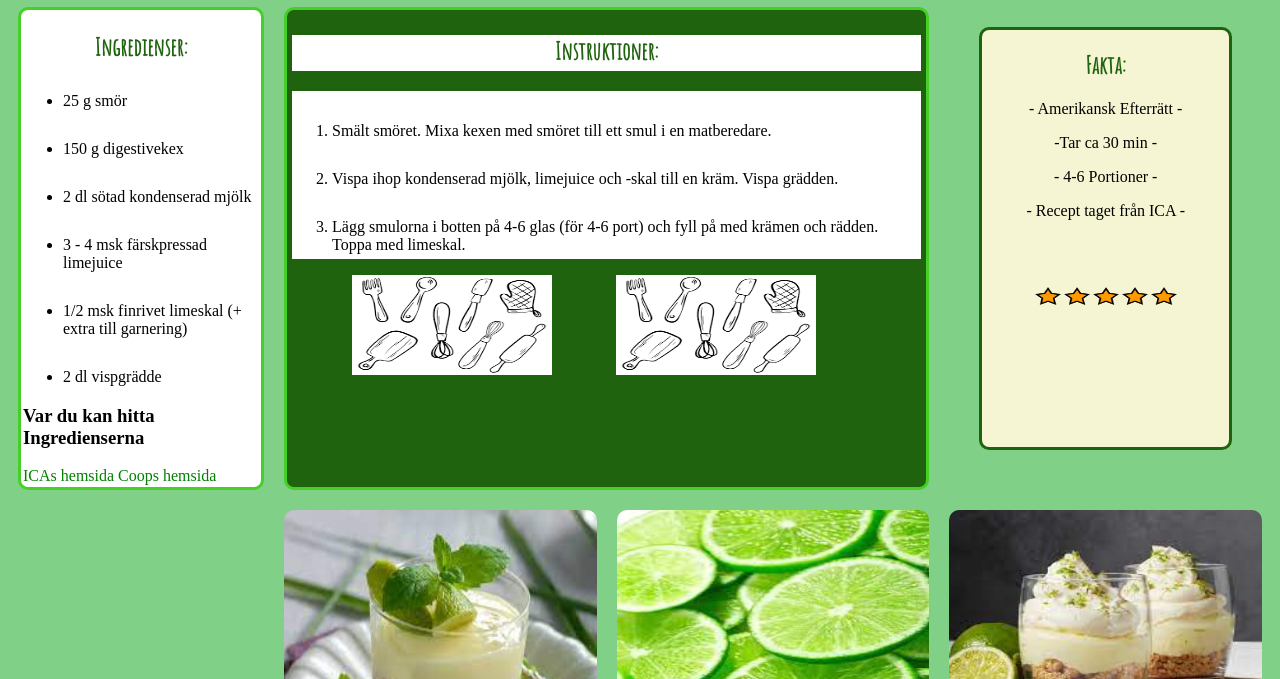
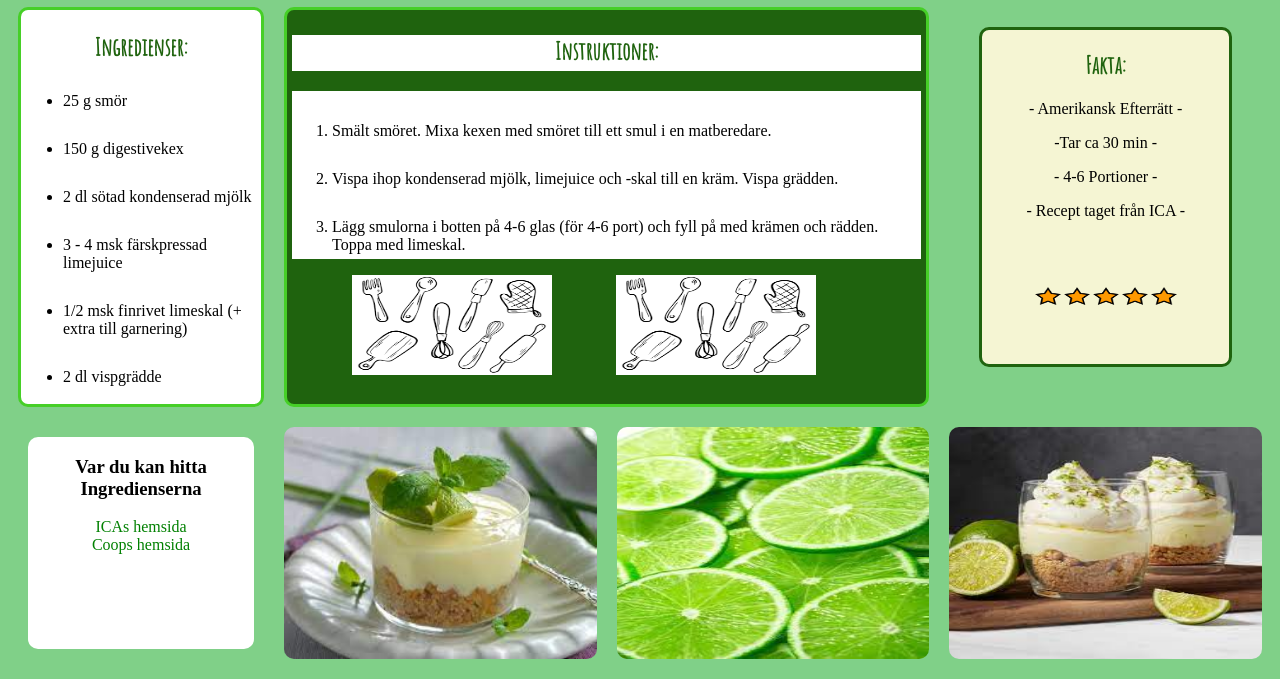
Before and after one commit to TE22A-andersson-tea/Projekt-1_Key_lime_pie, a plain HTML site: page index.html in a window 1280 px wide. Shown: the part 121-800 px from the top of the page. Drawn offline with Linux system fonts and the light colour scheme; a web font is replaced by a local one.

Commit message:
fixat länkar och ny div, tagit bort footer

```diff
--- a/index.html
+++ b/index.html
@@ -27,9 +27,7 @@
             <li>1/2 msk finrivet limeskal (+ extra till garnering)</li>
             <li>2 dl vispgrädde</li>
         </ul>
-        <h3>Var du kan hitta Ingredienserna</h3>
-        <a href="https://www.ica.se/">ICAs hemsida</a>
-            <a href="https://www.coop.se/">Coops hemsida</a>
+
     </div>
 
 
@@ -51,7 +49,12 @@
         <p>- 4-6 Portioner -</p>
         <p>- Recept taget från ICA -</p>
         <img id="fem" src="./img/five-stars-rating-with-transparent-background-free-png.webp" alt="fem stjärnor">
+    </div>
 
+    <div class = "Länkar">
+        <h3>Var du kan hitta Ingredienserna</h3>
+        <a href="https://www.ica.se/">ICAs hemsida</a>
+        <a href="https://www.coop.se/">Coops hemsida</a>
     </div>
 
         <div class = "Bild1"></div>
--- a/style.css
+++ b/style.css
@@ -104,6 +104,17 @@ li{
     width: 170px;
 }
 
+.Länkar{
+    grid-column: 1/2;
+    grid-row: 3/4;
+    background-color: white;
+    border-radius: 10px;
+    margin: 20px;
+    display: flex;
+    flex-direction: column;
+    text-align: center;
+}
+
 .Bild1, .Bild2, .Bild3{
     margin: 10px;
     background-position: center;
@@ -127,7 +138,7 @@ li{
     background-image: url(./img/nedladdning.key.lime.jpg);
 }
 
-footer{
+/* footer{
     grid-column: 1/5;
     grid-row: 4/5;
     background-color:#eaf7ad;
@@ -138,13 +149,13 @@ footer{
     flex-direction: row;
     justify-content: space-around;
     color: #1f630e;
-}
+} */
 a{
     text-decoration: none;
     color: green;
 }
 
-.Vänster, .Mitten, .Höger{
+/* .Vänster, .Mitten, .Höger{
     display: flex;
     flex-direction: column;
     align-content: center;
@@ -157,4 +168,4 @@ a{
     padding-right: 60px;
     padding-left: 60px;
     background-color:rgb(245, 245, 211);
-}
+} */
```
